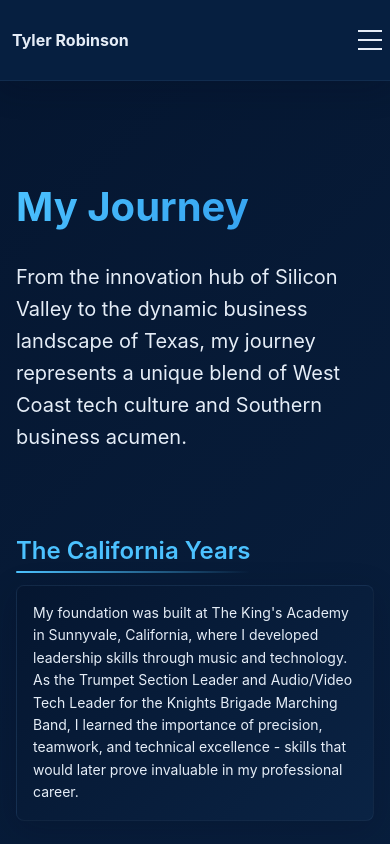
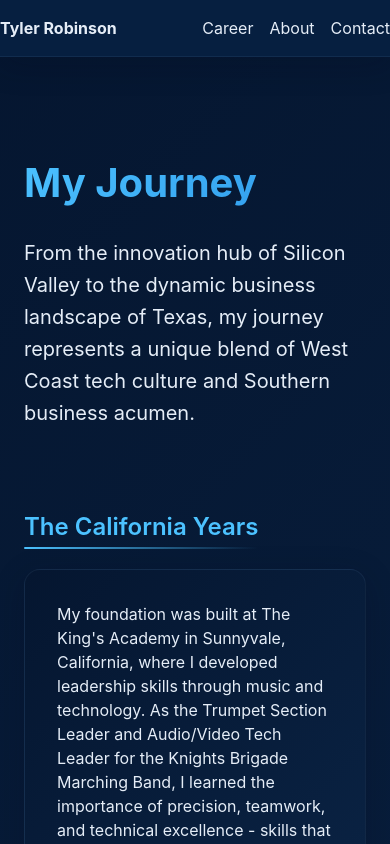
Before and after one commit to fbosaas-cyber/Tyler-s-Website, a Next.js app: page /about in a window 390 px wide. Shown: the top 844 px of the page. Built offline with nearby package versions, Linux system fonts and the light colour scheme.

Commit message:
restore original view

```diff
--- a/components/Navbar.tsx
+++ b/components/Navbar.tsx
@@ -1,32 +1,21 @@
 import Link from 'next/link'
-import { useState } from 'react'
 
 export default function Navbar() {
-  const [isMenuOpen, setIsMenuOpen] = useState(false)
-
   return (
-    <header className="navbar">
-      <div className="container nav-container">
-        <div className="nav-brand">
-          <Link href="/" className="nav-link home-link">
+    <header style={{
+        borderBottom: '1px solid var(--card-border)',
+        background: 'var(--nav)',
+        boxShadow: 'var(--card-shadow)'
+      }}>
+      <div className="container" style={{ display: 'flex', alignItems: 'center', justifyContent: 'space-between', padding: '1rem 0' }}>
+        <div style={{ fontWeight: 700 }}>
+          <Link href="/" className="nav-link" style={{ color: 'var(--text)', textDecoration: 'none', transition: 'color 0.2s ease' }}>
             Tyler Robinson
           </Link>
         </div>
 
-        <button
-          className="mobile-menu-button"
-          onClick={() => setIsMenuOpen(!isMenuOpen)}
-          aria-label="Toggle menu"
-        >
-          <div className={`hamburger ${isMenuOpen ? 'open' : ''}`}>
-            <span></span>
-            <span></span>
-            <span></span>
-          </div>
-        </button>
-
-        <nav className={`nav-menu ${isMenuOpen ? 'open' : ''}`}>
-          <ul className="nav-links">
+        <nav>
+          <ul style={{ display: 'flex', gap: '1rem', listStyle: 'none', margin: 0, padding: 0, alignItems: 'center' }}>
             <li><Link href="/career" className="nav-link">Career</Link></li>
             <li><Link href="/about" className="nav-link">About</Link></li>
             <li><Link href="/contact" className="nav-link">Contact</Link></li>
--- a/styles/globals.css
+++ b/styles/globals.css
@@ -62,26 +62,7 @@ body {
 }
 
 .container {
-  @apply max-w-5xl mx-auto;
-  padding-left: max(1rem, calc((100vw - 1152px) / 2 + 1rem));
-  padding-right: max(1rem, calc((100vw - 1152px) / 2 + 1rem));
-}
-
-/* Base responsive text sizes */
-h1 {
-  font-size: clamp(1.875rem, 4vw, 2.5rem);
-}
-
-h2 {
-  font-size: clamp(1.5rem, 3vw, 1.875rem);
-}
-
-h3 {
-  font-size: clamp(1.25rem, 2.5vw, 1.5rem);
-}
-
-.lead-text {
-  font-size: clamp(1rem, 2vw, 1.25rem);
+  @apply max-w-5xl mx-auto px-6;
 }
 
 /* Career page styles */
@@ -457,216 +438,9 @@ h3 {
   box-shadow: 0 8px 30px rgba(0,0,0,0.2);
 }
 
-/* Responsive Grid Layouts */
-.interests-grid,
-.education-grid,
-.career-grid,
-.contact-grid {
-  display: grid;
-  gap: clamp(1rem, 2vw, 2rem);
-  grid-template-columns: 1fr;
-  margin-top: clamp(1.5rem, 3vw, 2rem);
-}
-
-/* Card Styles */
-.card-gradient,
-.interest-card,
-.education-card {
-  padding: clamp(1rem, 3vw, 2rem);
-  border-radius: clamp(0.5rem, 2vw, 1rem);
-}
-
-/* Section Spacing */
-.content-section {
-  margin-bottom: clamp(2rem, 4vw, 4rem);
-}
-
-.section-title {
-  margin-bottom: clamp(1rem, 3vw, 1.5rem);
-}
-
-/* Responsive Typography */
-.card-gradient p,
-.interest-card p,
-.education-description {
-  font-size: clamp(0.875rem, 2vw, 1rem);
-  line-height: 1.6;
-}
-
-/* Hero Section Responsive */
-.hero-content {
-  display: grid;
-  gap: clamp(1.5rem, 3vw, 3rem);
-  padding: clamp(1rem, 3vw, 3rem) 0;
-}
-
-/* Tags and Buttons */
-.tag {
-  font-size: clamp(0.75rem, 1.5vw, 0.875rem);
-  padding: 0.35rem clamp(0.5rem, 1.5vw, 0.75rem);
-}
-
-/* Form Elements */
-.form-group input,
-.form-group textarea {
-  padding: clamp(0.5rem, 1.5vw, 0.75rem);
-  font-size: clamp(0.875rem, 1.5vw, 1rem);
-}
-
-/* Breakpoints */
-@media (min-width: 640px) {
-  .interests-grid,
-  .education-grid,
-  .contact-grid {
-    grid-template-columns: repeat(2, 1fr);
-  }
-}
-
-@media (min-width: 1024px) {
-  .interests-grid,
-  .education-grid {
-    grid-template-columns: repeat(3, 1fr);
-  }
-
-  .hero-content {
-    grid-template-columns: 3fr 2fr;
-    align-items: center;
-  }
-}
-
-/* Navbar Styles */
-.navbar {
-  border-bottom: 1px solid var(--card-border);
-  background: var(--nav);
-  box-shadow: var(--card-shadow);
-  position: sticky;
-  top: 0;
-  z-index: 100;
-  backdrop-filter: blur(8px);
-}
-
-.nav-container {
-  display: flex;
-  align-items: center;
-  justify-content: space-between;
-  padding: 1rem 0;
-}
-
-.nav-brand {
-  font-weight: 700;
-}
-
-.home-link {
-  color: var(--text);
-  text-decoration: none;
-  transition: color 0.2s ease;
-}
-
-.nav-links {
-  display: flex;
-  gap: 1rem;
-  list-style: none;
-  margin: 0;
-  padding: 0;
-  align-items: center;
-}
-
-.nav-link {
-  color: var(--text);
-  text-decoration: none;
-  padding: 0.5rem;
-  transition: all 0.2s ease;
-  position: relative;
-}
-
-.nav-link:after {
-  content: '';
-  position: absolute;
-  bottom: 0;
-  left: 0;
-  width: 100%;
-  height: 2px;
-  background: var(--primary);
-  transform: scaleX(0);
-  transition: transform 0.2s ease;
-}
-
-.nav-link:hover:after {
-  transform: scaleX(1);
-}
-
-.mobile-menu-button {
-  display: none;
-  background: none;
-  border: none;
-  cursor: pointer;
-  padding: 0.5rem;
-}
-
-.hamburger {
-  width: 24px;
-  height: 20px;
-  position: relative;
-  display: flex;
-  flex-direction: column;
-  justify-content: space-between;
-}
-
-.hamburger span {
-  display: block;
-  height: 2px;
-  width: 100%;
-  background: var(--text);
-  transition: all 0.3s ease;
-}
-
-.hamburger.open span:first-child {
-  transform: translateY(9px) rotate(45deg);
-}
-
-.hamburger.open span:nth-child(2) {
-  opacity: 0;
-}
-
-.hamburger.open span:last-child {
-  transform: translateY(-9px) rotate(-45deg);
-}
-
-@media (max-width: 768px) {
-  .mobile-menu-button {
-    display: block;
-  }
-
-  .nav-menu {
-    position: absolute;
-    top: 100%;
-    left: 0;
-    right: 0;
-    background: var(--nav);
-    padding: 1rem;
-    transform: translateY(-100%);
-    opacity: 0;
-    visibility: hidden;
-    transition: all 0.3s ease;
-  }
-
-  .nav-menu.open {
-    transform: translateY(0);
-    opacity: 1;
-    visibility: visible;
-  }
-
-  .nav-links {
-    flex-direction: column;
-    align-items: center;
-    gap: 1rem;
-  }
-
-  .nav-link {
-    display: block;
-    padding: 0.75rem;
-    width: 100%;
-    text-align: center;
+@media (min-width: 768px) {
+  .interests-grid {
+    grid-template-columns: repeat(auto-fit, minmax(300px, 1fr));
   }
 }
 
```
